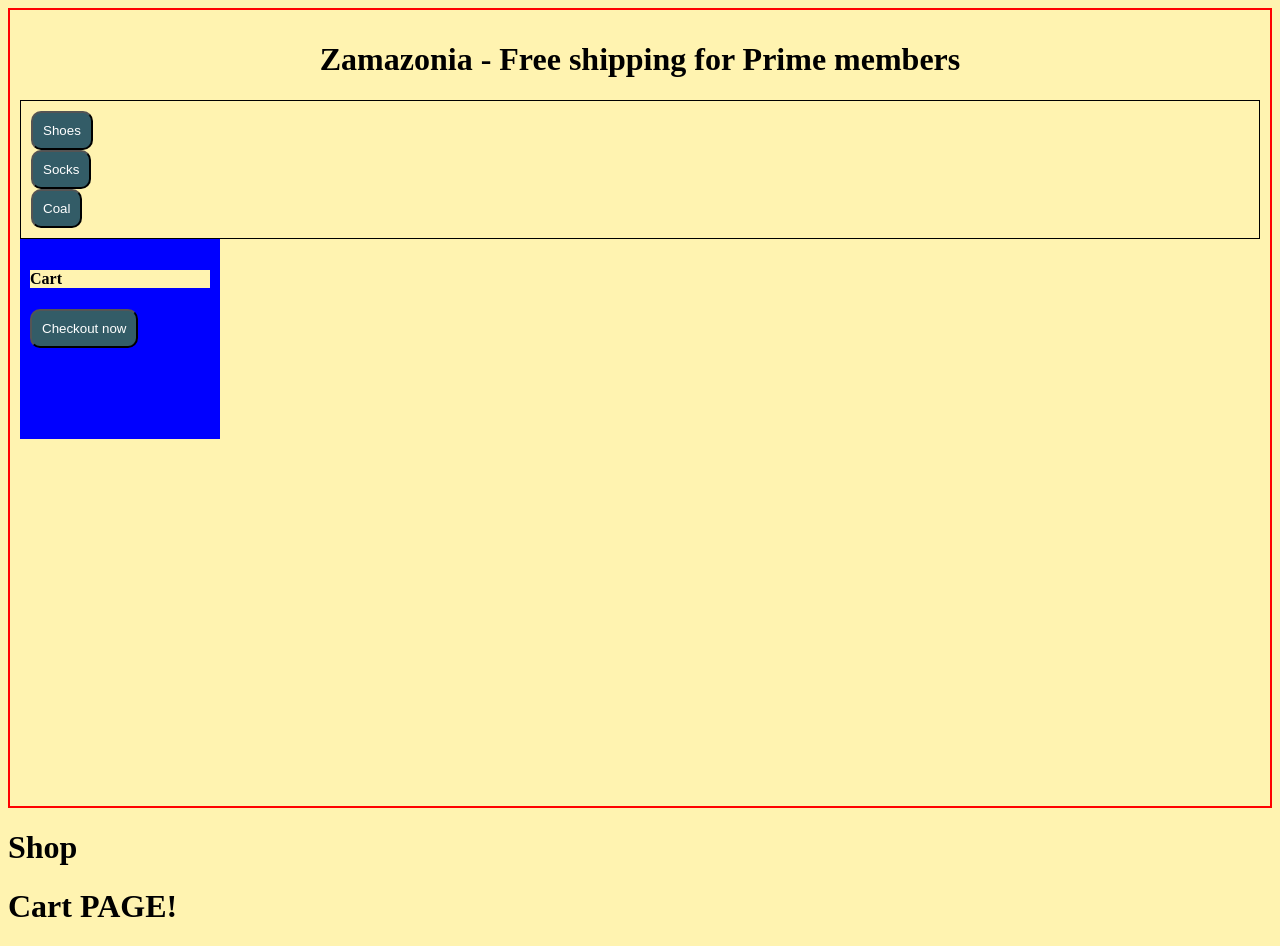
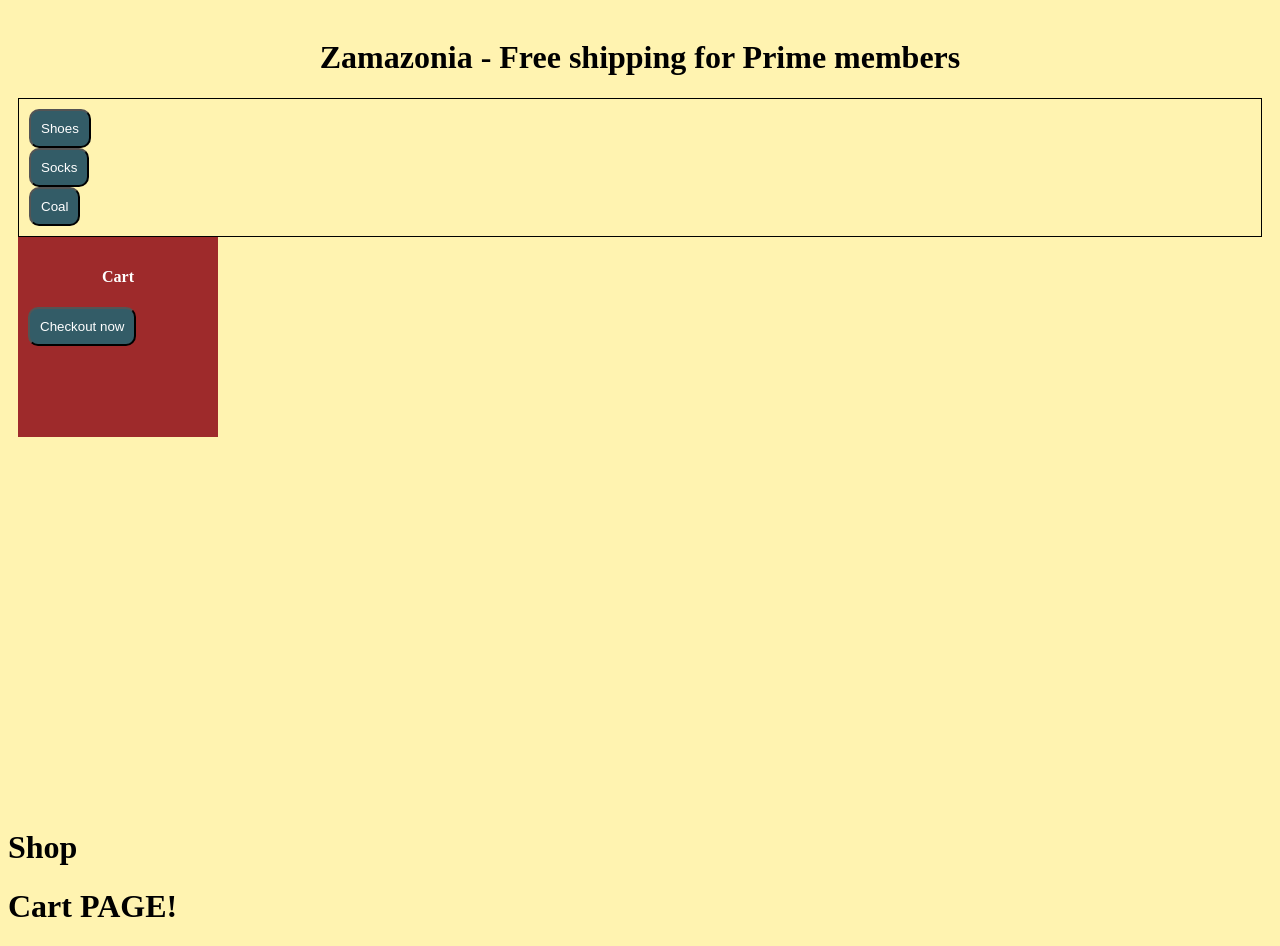
Before and after one commit to 9James9/Shopping-Cart, a React (Create React App) app: page /bothlol in a window 1280 px wide. Built offline with nearby package versions, Linux system fonts and the light colour scheme.

Commit message:
created css variables

```diff
--- a/src/App.css
+++ b/src/App.css
@@ -1,10 +1,27 @@
 * {
     box-sizing: border-box;
-    background-color: #FFF3B0;
+    background-color: var(--main-bg-color);
 }
+
+:root {
+    --color1: #335C67;
+    --color2: #FFF3B0;
+    --color3:  #E09F3E;
+    --color4: #9E2A2B;
+    --color5: #540B0E;
+
+    --main-bg-color: var(--color2);
+    --button-bg-color: var(--color1);
+    --button-text-color: white;
+    --shop-cart-bg: var(--color4);
+    --shop-cart-text: white;
+}
+
+
+
 button {
     padding: 10px;
-    background-color: #335C67;
+    background-color: var(--button-bg-color);
     border-radius: 10px;
-    color: white;
+    color: var(--button-text-color);
 }
--- a/src/Components/Shop/shop.css
+++ b/src/Components/Shop/shop.css
@@ -1,5 +1,4 @@
 .shop__container {
-    border: 2px solid red;
     height: 100vh;
     padding: 10px;
 }
@@ -16,10 +15,16 @@
 }
 
 .shop__cartDisplay {
-    background-color: blue;
+    background-color: var(--shop-cart-bg);
     height: 200px;
     width: 200px;
     position: absolute;
     overflow: auto;
     padding: 10px;
 }
+
+.shop__cartDisplay--title {
+    background-color: var(--shop-cart-bg);
+    color: var(--shop-cart-text);
+    text-align: center
+}
--- a/src/Components/Shop/shop.js
+++ b/src/Components/Shop/shop.js
@@ -2,7 +2,7 @@ import React, { useState, useEffect } from 'react'
 import { useNavigate } from 'react-router-dom'
 import Item from './Item/item'
 import './shop.css'
-const Shop = ({updateCart, removeFromCart,cart}) => {
+const Shop = ({updateCart,cart}) => {
   const [names, setNames] = useState([])
     const navigate = useNavigate()
     const filterData = (e) => {
@@ -32,7 +32,7 @@ const Shop = ({updateCart, removeFromCart,cart}) => {
 
         </div>
         <div className='shop__cartDisplay'>
-          <h4>Cart</h4>
+          <h4 className='shop__cartDisplay--title'>Cart</h4>
         {names.map((item,index) => {
               return <p key={index}>{item}</p>
             })}
--- a/src/Components/homepage.js
+++ b/src/Components/homepage.js
@@ -62,7 +62,7 @@ console.log(checkForDuplicates(cart))
           path="/bothlol"
           element={
             <div>
-              <Shop updateCart={updateCart} cart={cart}/>
+              <Shop removeFromCart={removeFromCart}updateCart={updateCart} cart={cart}/>
               <Cart cart={cart} removeFromCart={removeFromCart}/>
             </div>
           }
```
